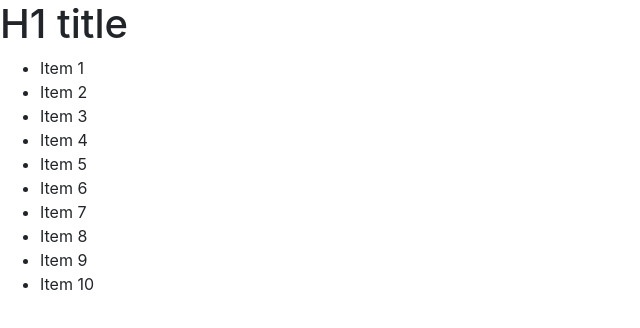
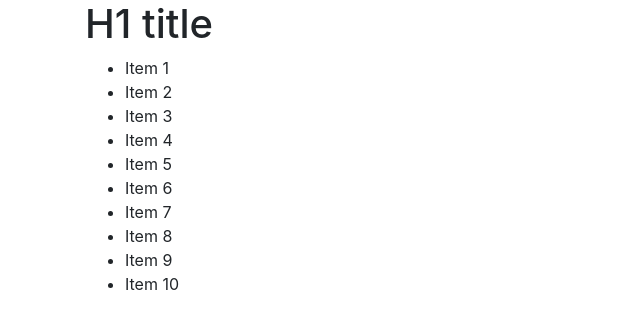
Before and after one commit to victorivanovspb/webpack-steps, a website built with webpack: page src/index.html in a window 1280 px wide. Shown: the whole page, without its empty margins (0-640 px from the left). Built offline with nearby package versions, Linux system fonts and the light colour scheme.

Commit message:
Fix html and js

```diff
--- a/src/index.html
+++ b/src/index.html
@@ -6,6 +6,7 @@
     <meta name="viewport" content="width=device-width, initial-scale=1, shrink-to-fit=no" />
 </head>
 <body>
+    <div class="container">
         <h1>H1 title</h1>
         <ul>
             <li>Item 1</li>
@@ -19,5 +20,6 @@
             <li>Item 9</li>
             <li>Item 10</li>
         </ul>
+    </div>
 </body>
 </html>
--- a/src/index.js
+++ b/src/index.js
@@ -19,7 +19,7 @@ jQuery(document)
         console.log('jquery');
 
         ((selector) => {
-            const color = (Math.random() > 0.5) ? 'light-gray' : 'white';
+            const color = (Math.random() > 0.5) ? '#eee' : '#fff';
             selector.css('background-color', color);
         })( $('body') );
     });
```
Lines whose indentation alone changed are shown as unchanged.
